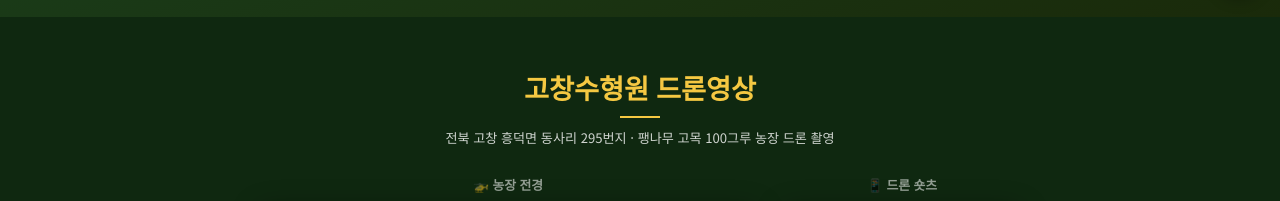
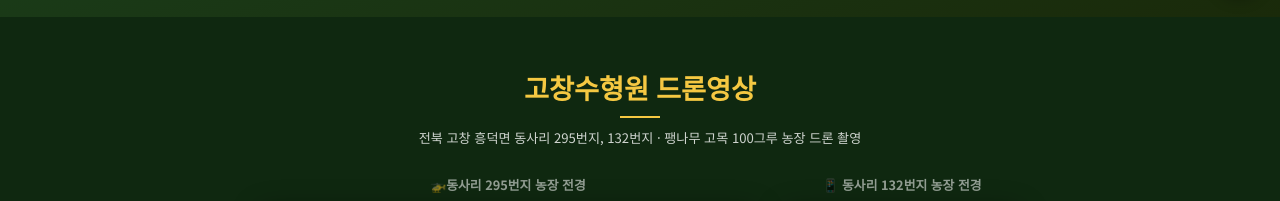
Before and after one commit to gochang-arbor/gochang-site, a plain HTML site: page index.html in a window 1280 px wide. Shown: the part 783-984 px from the top of the page. Drawn offline with Linux system fonts and the light colour scheme; grey boxes are pictures that could not be loaded.

Commit message:
Update index.html

```diff
--- a/index.html
+++ b/index.html
@@ -7,18 +7,18 @@
   <div style="max-width:900px;margin:0 auto;text-align:center">
     <div class="sttl" style="color:var(--GOLD);margin-bottom:6px">고창수형원 드론영상</div>
     <div class="sline" style="background:var(--GOLD);margin:9px auto 10px"></div>
-    <p style="color:rgba(255,255,255,.80);font-size:.82rem;margin-bottom:28px">전북 고창 흥덕면 동사리 295번지 · 팽나무 고목 100그루 농장 드론 촬영</p>
+    <p style="color:rgba(255,255,255,.80);font-size:.82rem;margin-bottom:28px">전북 고창 흥덕면 동사리 295번지, 132번지 · 팽나무 고목 100그루 농장 드론 촬영</p>
     <div class="video-row" style="display:flex;gap:24px;justify-content:center;align-items:flex-start;flex-wrap:wrap">
       <!-- 가로 영상 -->
       <div style="flex:1;min-width:280px;max-width:500px">
-        <p style="font-size:.8rem;color:rgba(255,255,255,.55);margin-bottom:10px;font-weight:600">🚁 농장 전경</p>
+        <p style="font-size:.8rem;color:rgba(255,255,255,.55);margin-bottom:10px;font-weight:600">🚁동사리 295번지 농장 전경</p>
         <div style="position:relative;padding-bottom:56.25%;height:0;overflow:hidden;border-radius:12px;box-shadow:0 6px 28px rgba(0,0,0,.4)">
           <iframe src="https://www.youtube.com/embed/NVU-fEj86Ro" style="position:absolute;top:0;left:0;width:100%;height:100%;border:none;border-radius:12px" allow="accelerometer; autoplay; clipboard-write; encrypted-media; gyroscope; picture-in-picture" allowfullscreen></iframe>
         </div>
       </div>
       <!-- 숏츠 세로 영상 -->
       <div style="flex:0 0 auto;width:240px">
-        <p style="font-size:.8rem;color:rgba(255,255,255,.55);margin-bottom:10px;font-weight:600">📱 드론 숏츠</p>
+        <p style="font-size:.8rem;color:rgba(255,255,255,.55);margin-bottom:10px;font-weight:600">📱 동사리 132번지 농장 전경</p>
         <div style="position:relative;padding-bottom:177.78%;height:0;overflow:hidden;border-radius:12px;box-shadow:0 6px 28px rgba(0,0,0,.4)">
           <iframe src="https://www.youtube.com/embed/NX3dBDo6jtA" style="position:absolute;top:0;left:0;width:100%;height:100%;border:none;border-radius:12px" allow="accelerometer; autoplay; clipboard-write; encrypted-media; gyroscope; picture-in-picture" allowfullscreen></iframe>
         </div>
```
